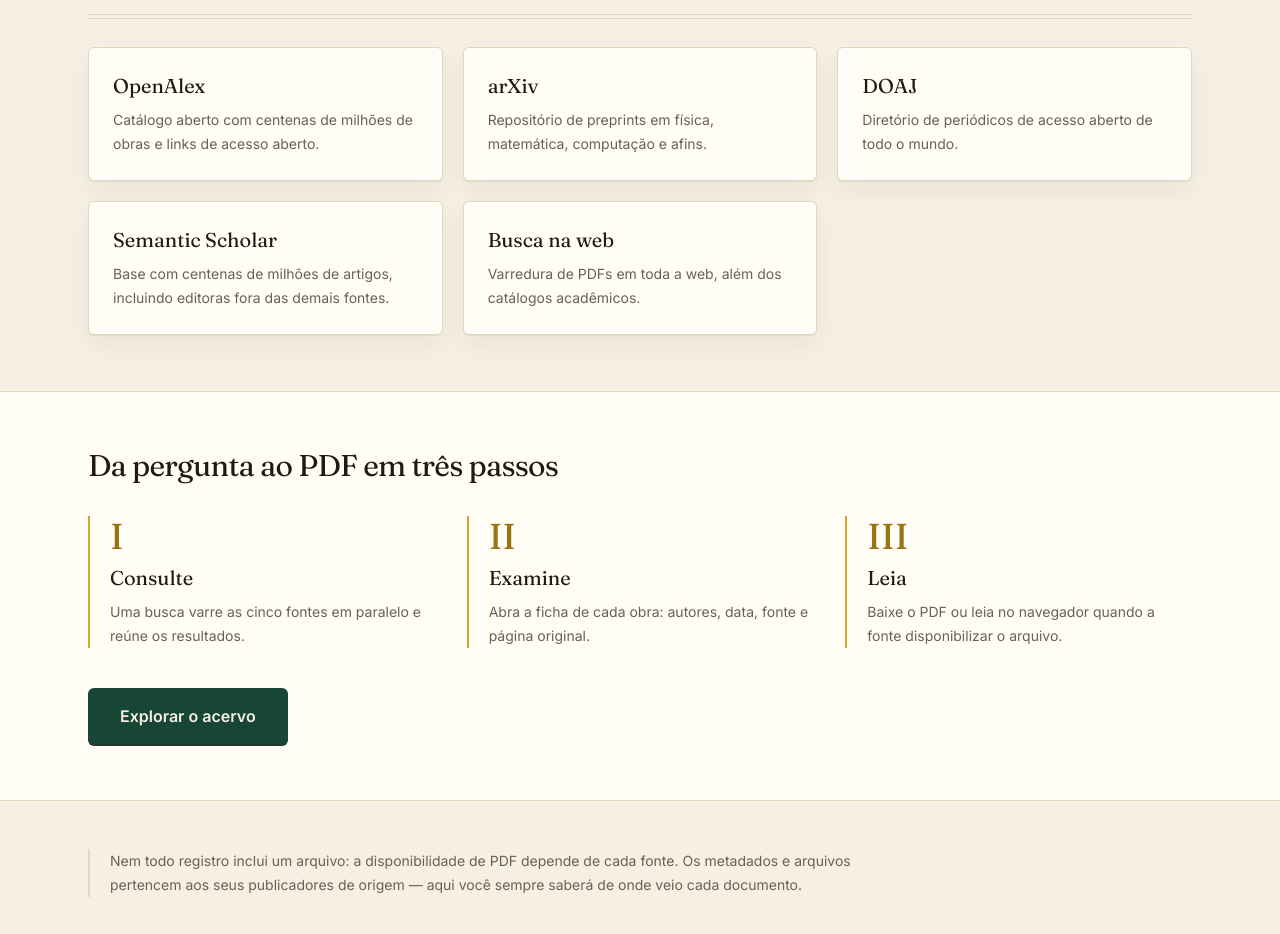
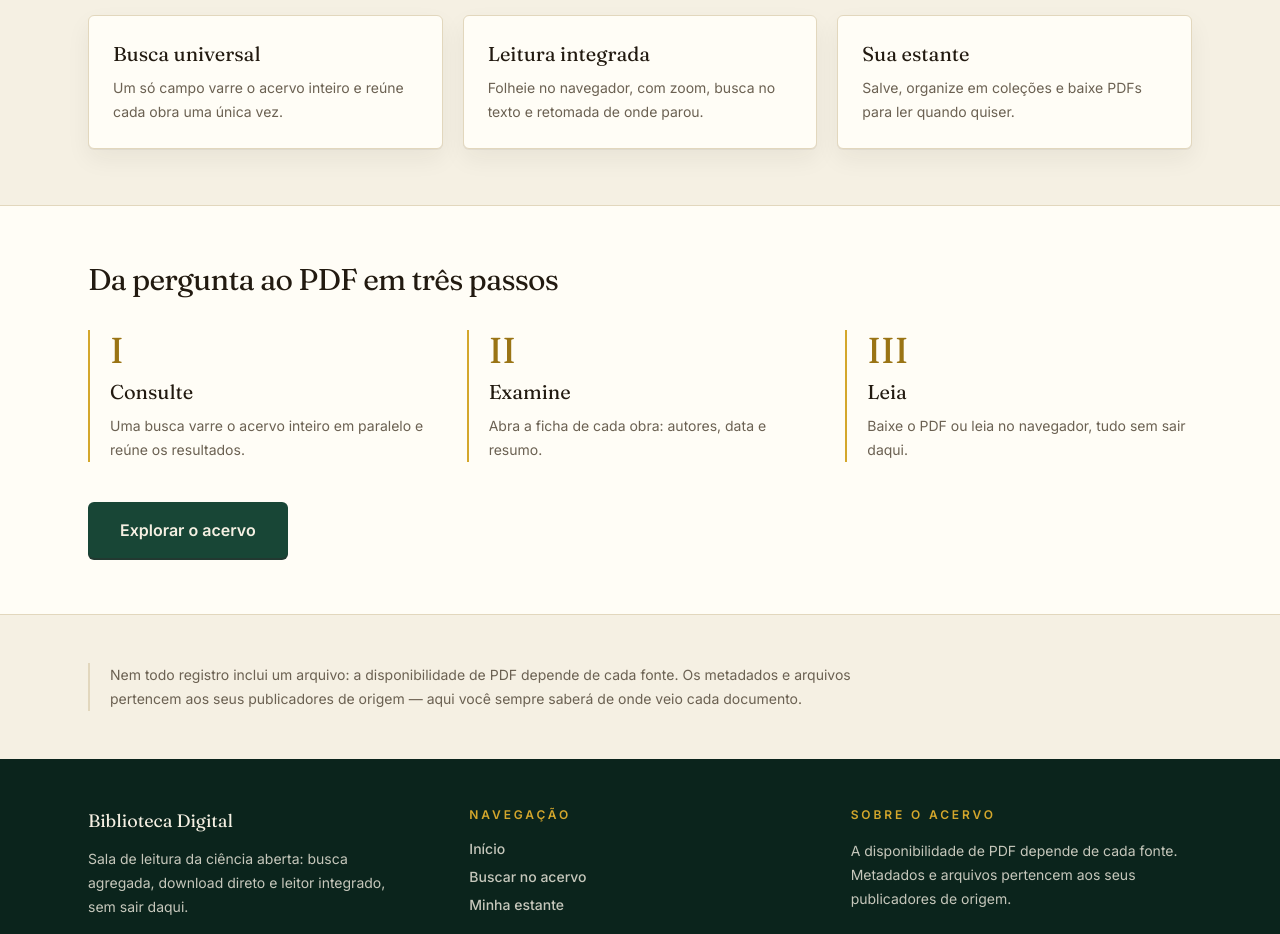
Before and after one commit to Allanlugui/biblioteca-digital, a Next.js app: page / in a window 1280 px wide. Shown: the part 978-1912 px from the top of the page. Built offline with nearby package versions, Linux system fonts and the light colour scheme; no server answers.

Commit message:
feat: oculta nomes das fontes da interface

```diff
--- a/src/app/estante/colecao/[id]/page.tsx
+++ b/src/app/estante/colecao/[id]/page.tsx
@@ -2,7 +2,7 @@
 import Link from "next/link";
 import type { Metadata } from "next";
 import { BotaoRetirar } from "@/components/botao-retirar";
-import { formatarData, nomesFontes } from "@/lib/apresentacao";
+import { formatarData } from "@/lib/apresentacao";
 import { criarClienteServidor, supabaseLeituraConfigurado } from "@/lib/supabase/servidor";
 import type { Fonte } from "@/types";
 
@@ -59,8 +59,7 @@
         <ul className="mt-6 grid gap-4 md:grid-cols-2">
           {docs.map((doc) => (
             <li key={doc.id} className="flex flex-col rounded-md border border-rule bg-vellum p-5">
-              <span className="w-fit rounded-sm bg-library-900 px-2.5 py-1 text-xs font-semibold uppercase tracking-wider text-parchment">{nomesFontes[doc.fonte] ?? doc.fonte}</span>
-              <Link prefetch={false} href={`/documento/${encodeURIComponent(doc.id)}`} className="mt-3 font-display text-xl leading-snug hover:text-library-700 hover:underline focus-visible:outline-2 focus-visible:outline-library-700">
+              <Link prefetch={false} href={`/documento/${encodeURIComponent(doc.id)}`} className="font-display text-xl leading-snug hover:text-library-700 hover:underline focus-visible:outline-2 focus-visible:outline-library-700">
                 {doc.titulo}
               </Link>
               <p className="mt-2 text-sm italic text-ink-soft">{(doc.autores ?? []).join(", ") || "Autoria não informada"} · {formatarData(doc.data_publicacao)}</p>
--- a/src/app/estante/page.tsx
+++ b/src/app/estante/page.tsx
@@ -2,7 +2,7 @@
 import Link from "next/link";
 import { BotaoRemover } from "@/components/botao-remover";
 import { ColecoesManager } from "@/components/colecoes-manager";
-import { formatarData, nomesFontes } from "@/lib/apresentacao";
+import { formatarData } from "@/lib/apresentacao";
 import { criarClienteServidor, supabaseLeituraConfigurado } from "@/lib/supabase/servidor";
 import type { Fonte } from "@/types";
 
@@ -121,8 +121,7 @@
               if (!doc) return null;
               return (
                 <li key={doc.id} className="flex flex-col rounded-md border border-rule bg-vellum p-5">
-                  <span className="w-fit rounded-sm bg-library-900 px-2.5 py-1 text-xs font-semibold uppercase tracking-wider text-parchment">{nomesFontes[doc.fonte] ?? doc.fonte}</span>
-                  <Link prefetch={false} href={`/documento/${encodeURIComponent(doc.id)}`} className="mt-3 font-display text-xl leading-snug hover:text-library-700 hover:underline focus-visible:outline-2 focus-visible:outline-library-700">
+                  <Link prefetch={false} href={`/documento/${encodeURIComponent(doc.id)}`} className="font-display text-xl leading-snug hover:text-library-700 hover:underline focus-visible:outline-2 focus-visible:outline-library-700">
                     {doc.titulo}
                   </Link>
                   <p className="mt-2 text-sm italic text-ink-soft">{(doc.autores ?? []).join(", ") || "Autoria não informada"} · {formatarData(doc.data_publicacao)}</p>
--- a/src/app/page.tsx
+++ b/src/app/page.tsx
@@ -3,26 +3,18 @@
 
 const EXEMPLOS = ["computação quântica", "inteligência artificial", "mudanças climáticas", "educação aberta"];
 
-const FONTES = [
+const PILARES = [
   {
-    nome: "OpenAlex",
-    descricao: "Catálogo aberto com centenas de milhões de obras e links de acesso aberto.",
+    nome: "Busca universal",
+    descricao: "Um só campo varre o acervo inteiro e reúne cada obra uma única vez.",
   },
   {
-    nome: "arXiv",
-    descricao: "Repositório de preprints em física, matemática, computação e afins.",
+    nome: "Leitura integrada",
+    descricao: "Folheie no navegador, com zoom, busca no texto e retomada de onde parou.",
   },
   {
-    nome: "DOAJ",
-    descricao: "Diretório de periódicos de acesso aberto de todo o mundo.",
-  },
-  {
-    nome: "Semantic Scholar",
-    descricao: "Base com centenas de milhões de artigos, incluindo editoras fora das demais fontes.",
-  },
-  {
-    nome: "Busca na web",
-    descricao: "Varredura de PDFs em toda a web, além dos catálogos acadêmicos.",
+    nome: "Sua estante",
+    descricao: "Salve, organize em coleções e baixe PDFs para ler quando quiser.",
   },
 ];
 
@@ -30,17 +22,17 @@
   {
     numero: "I",
     titulo: "Consulte",
-    descricao: "Uma busca varre as cinco fontes em paralelo e reúne os resultados.",
+    descricao: "Uma busca varre o acervo inteiro em paralelo e reúne os resultados.",
   },
   {
     numero: "II",
     titulo: "Examine",
-    descricao: "Abra a ficha de cada obra: autores, data, fonte e página original.",
+    descricao: "Abra a ficha de cada obra: autores, data e resumo.",
   },
   {
     numero: "III",
     titulo: "Leia",
-    descricao: "Baixe o PDF ou leia no navegador quando a fonte disponibilizar o arquivo.",
+    descricao: "Baixe o PDF ou leia no navegador, tudo sem sair daqui.",
   },
 ];
 
@@ -69,8 +61,7 @@
             Todo o conhecimento aberto, a uma busca de distância.
           </h1>
           <p className="mt-6 max-w-2xl text-lg leading-8 text-parchment/80">
-            Milhões de publicações do OpenAlex, arXiv, DOAJ e Semantic Scholar reunidas num só
-            catálogo — mais os PDFs de toda a web, com download direto e leitura no navegador.
+            Milhões de publicações reunidas num só catálogo — mais os PDFs de toda a web, com download direto e leitura no navegador.
           </p>
           <div className="mt-10 max-w-3xl rounded-lg bg-vellum p-5 text-ink shadow-[0_18px_50px_rgba(0,0,0,0.35)] sm:p-6">
             <SearchBar grande />
@@ -94,15 +85,15 @@
       {/* O acervo */}
       <section aria-label="O acervo" className="mx-auto w-full max-w-6xl px-6 py-14">
         <div className="flex items-baseline justify-between gap-6">
-          <h2 className="font-display text-3xl tracking-tight">Cinco fontes, um só catálogo</h2>
+          <h2 className="font-display text-3xl tracking-tight">Um só catálogo</h2>
           <span aria-hidden="true" className="hidden font-display text-3xl text-gilt-600 sm:block">❦</span>
         </div>
         <div className="rule-double mt-4" aria-hidden="true" />
         <div className="mt-8 grid gap-5 sm:grid-cols-2 lg:grid-cols-3">
-          {FONTES.map((fonte) => (
-            <article key={fonte.nome} className="rounded-md border border-rule bg-vellum p-6 shadow-[0_1px_0_rgba(34,26,16,0.06),0_10px_24px_rgba(34,26,16,0.06)]">
-              <h3 className="font-display text-xl">{fonte.nome}</h3>
-              <p className="mt-2 text-sm leading-6 text-ink-soft">{fonte.descricao}</p>
+          {PILARES.map((pilar) => (
+            <article key={pilar.nome} className="rounded-md border border-rule bg-vellum p-6 shadow-[0_1px_0_rgba(34,26,16,0.06),0_10px_24px_rgba(34,26,16,0.06)]">
+              <h3 className="font-display text-xl">{pilar.nome}</h3>
+              <p className="mt-2 text-sm leading-6 text-ink-soft">{pilar.descricao}</p>
             </article>
           ))}
         </div>
--- a/src/components/relacionados.tsx
+++ b/src/components/relacionados.tsx
@@ -3,7 +3,7 @@
 import Link from "next/link";
 import { z } from "zod";
 import { documentoRespostaSchema } from "@/schemas/respostas";
-import { formatarData, nomesFontes } from "@/lib/apresentacao";
+import { formatarData } from "@/lib/apresentacao";
 import { useApi } from "./use-api";
 
 const listaSchema = z.array(documentoRespostaSchema);
@@ -30,8 +30,7 @@
       <ul className="mt-4 grid gap-4 md:grid-cols-2">
         {estado.data.map((doc) => (
           <li key={doc.id} className="rounded-md border border-rule bg-parchment p-4">
-            <span className="rounded-sm bg-library-900 px-2 py-0.5 text-[11px] font-semibold uppercase tracking-wider text-parchment">{nomesFontes[doc.fonte]}</span>
-            <Link prefetch={false} href={`/documento/${encodeURIComponent(doc.id)}`} className="mt-2 block font-display text-lg leading-snug hover:text-library-700 hover:underline focus-visible:outline-2 focus-visible:outline-library-700">
+            <Link prefetch={false} href={`/documento/${encodeURIComponent(doc.id)}`} className="font-display text-lg leading-snug hover:text-library-700 hover:underline focus-visible:outline-2 focus-visible:outline-library-700">
               {doc.titulo}
             </Link>
             <p className="mt-1 text-xs text-ink-soft">
--- a/src/components/result-card.tsx
+++ b/src/components/result-card.tsx
@@ -1,5 +1,5 @@
 import Link from "next/link";
-import { formatarData, nomesFontes } from "@/lib/apresentacao";
+import { formatarData } from "@/lib/apresentacao";
 import type { Documento } from "@/types";
 
 export function ResultCard({ documento, voltar }: { documento: Documento; voltar: string }) {
@@ -7,16 +7,12 @@
   return (
     <article className="flex h-full flex-col rounded-md border border-rule bg-vellum p-6 shadow-[0_1px_0_rgba(34,26,16,0.06),0_10px_24px_rgba(34,26,16,0.05)] transition-shadow hover:shadow-[0_1px_0_rgba(34,26,16,0.06),0_16px_32px_rgba(34,26,16,0.10)]">
       <div className="mb-4 flex flex-wrap items-center gap-2 text-xs font-semibold">
-        <span className="rounded-sm bg-library-900 px-2.5 py-1 uppercase tracking-wider text-parchment">{nomesFontes[documento.fonte]}</span>
         {documento.urlPdf ? (
           <span className="rounded-sm border border-gilt-600/50 bg-gilt-100 px-2.5 py-1 uppercase tracking-wider text-gilt-700">PDF direto</span>
         ) : documento.urlPagina ? (
           <span className="rounded-sm border border-gilt-600/50 bg-gilt-100 px-2.5 py-1 uppercase tracking-wider text-gilt-700">PDF na fonte</span>
         ) : (
           <span className="rounded-sm border border-rule px-2.5 py-1 uppercase tracking-wider text-ink-soft">Somente registro</span>
-        )}
-        {documento.disponivelEm.length > 1 && (
-          <span className="rounded-sm bg-library-100 px-2.5 py-1 uppercase tracking-wider text-library-800">Disponível em {documento.disponivelEm.length} fontes</span>
         )}
       </div>
       <h2 className="break-words font-display text-2xl leading-snug">
--- a/src/components/search-results.tsx
+++ b/src/components/search-results.tsx
@@ -2,8 +2,6 @@
 
 import Link from "next/link";
 import { buscaRespostaSchema } from "@/schemas/respostas";
-import { nomesFontes } from "@/lib/apresentacao";
-import type { SearchProviderId } from "@/services/search/types";
 import { EmptyState, ErrorState, LoadingState } from "./query-states";
 import { ResultCard } from "./result-card";
 import { useApi } from "./use-api";
@@ -67,10 +65,9 @@
 
 function AvisoFontes({ indisponiveis }: { indisponiveis: string[] }) {
   if (indisponiveis.length === 0) return null;
-  const nomes = indisponiveis.map((f) => nomesFontes[f as SearchProviderId] ?? f).join(", ");
   return (
     <p role="status" className="mb-6 rounded-md border border-gilt-600/50 bg-gilt-100 px-4 py-3 text-sm text-gilt-700">
-      {indisponiveis.length === 1 ? "Fonte indisponível no momento" : "Fontes indisponíveis no momento"}: {nomes}. Mostrando as demais.
+      Parte do acervo está indisponível no momento. Mostrando o restante.
     </p>
   );
 }
--- a/src/components/site-footer.tsx
+++ b/src/components/site-footer.tsx
@@ -1,10 +1,4 @@
-const FONTES = [
-  { nome: "OpenAlex", url: "https://openalex.org" },
-  { nome: "arXiv", url: "https://arxiv.org" },
-  { nome: "DOAJ", url: "https://doaj.org" },
-  { nome: "Semantic Scholar", url: "https://www.semanticscholar.org" },
-  { nome: "Web", url: "https://programmablesearchengine.google.com/about/" },
-];
+import Link from "next/link";
 
 export function SiteFooter() {
   return (
@@ -17,16 +11,24 @@
             leitor integrado, sem sair daqui.
           </p>
         </div>
-        <nav aria-label="Fontes do acervo">
-          <p className="text-xs font-semibold uppercase tracking-[0.24em] text-gilt-400">Fontes do acervo</p>
+        <nav aria-label="Navegação do acervo">
+          <p className="text-xs font-semibold uppercase tracking-[0.24em] text-gilt-400">Navegação</p>
           <ul className="mt-4 space-y-2 text-sm font-medium">
-            {FONTES.map((fonte) => (
-              <li key={fonte.nome}>
-                <a href={fonte.url} target="_blank" rel="noopener noreferrer" className="rounded hover:text-parchment hover:underline focus-visible:outline-2 focus-visible:outline-gilt-400">
-                  {fonte.nome}<span className="sr-only"> (abre em nova aba)</span>
-                </a>
-              </li>
-            ))}
+            <li>
+              <Link href="/" className="rounded hover:text-parchment hover:underline focus-visible:outline-2 focus-visible:outline-gilt-400">
+                Início
+              </Link>
+            </li>
+            <li>
+              <Link href="/busca" className="rounded hover:text-parchment hover:underline focus-visible:outline-2 focus-visible:outline-gilt-400">
+                Buscar no acervo
+              </Link>
+            </li>
+            <li>
+              <Link href="/estante" className="rounded hover:text-parchment hover:underline focus-visible:outline-2 focus-visible:outline-gilt-400">
+                Minha estante
+              </Link>
+            </li>
           </ul>
         </nav>
         <div>
```
Also changed, not shown: memory/DECISOES.md (+7 -0 lines), src/components/documento-client.tsx (+3 -15 lines), src/components/filtros-busca.tsx (+1 -21 lines).
